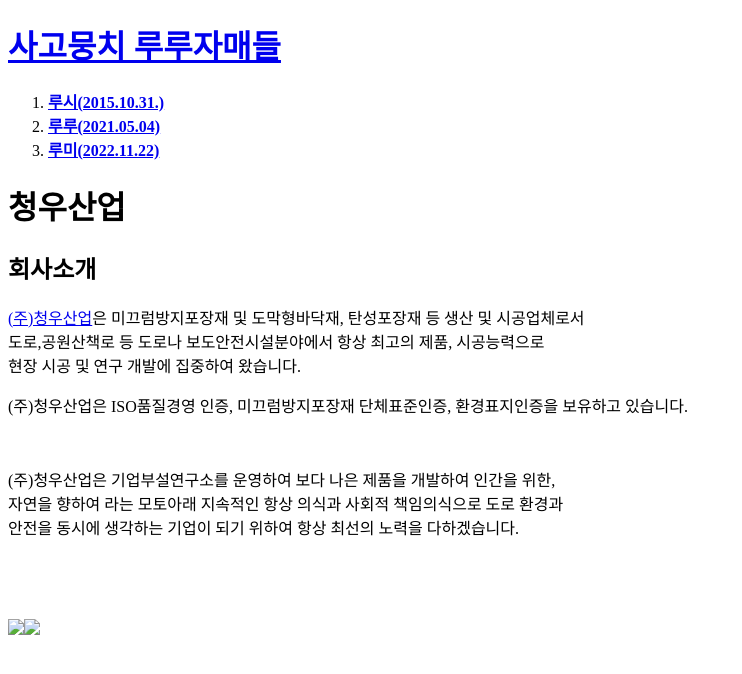
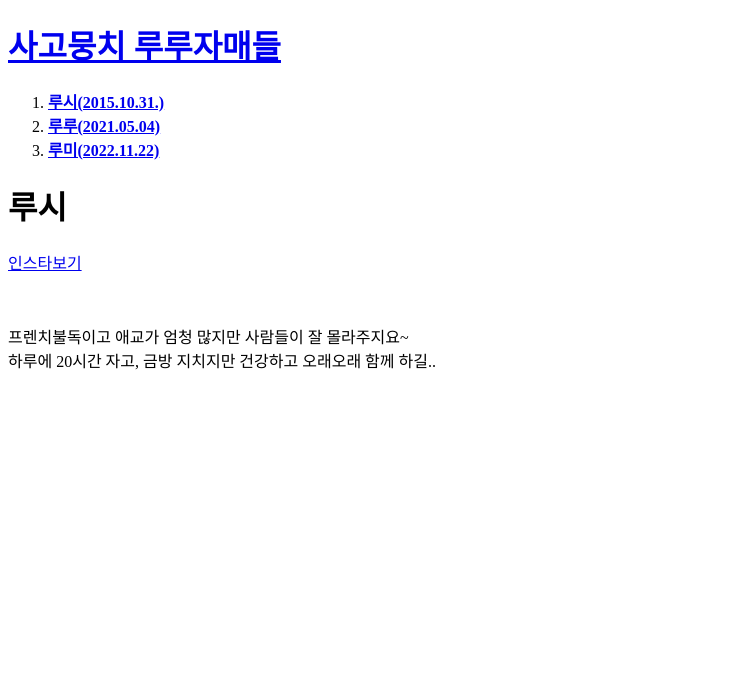
Before and after one commit to hy130626/CW, a plain HTML site: page 3.html in a window 1280 px wide. Shown: the whole page, without its empty margins (0-742 px from the left). Drawn offline with Linux system fonts and the light colour scheme.

Commit message:
Update 3.html

```diff
--- a/3.html
+++ b/3.html
@@ -11,17 +11,24 @@
   <li><a href="2.html"><strong><u>루루(2021.05.04)</u></strong></a></li>
   <li><a href="4.html"><strong><u>루미(2022.11.22)</u></strong></a></li>
 </ol>
-<h1>청우산업</h1>
-<h2>회사소개</h2>
-  <a href="https://www.g2b.go.kr/" target="_blank"> (주)청우산업</a>은 미끄럼방지포장재 및 도막형바닥재, 탄성포장재 등 생산 및 시공업체로서
-   <br>도로,공원산책로 등 도로나 보도안전시설분야에서 항상 최고의 제품, 시공능력으로
-   <br>현장 시공 및 연구 개발에 집중하여 왔습니다.
-<p>(주)청우산업은 ISO품질경영 인증, 미끄럼방지포장재 단체표준인증, 환경표지인증을 보유하고 있습니다.
+<h1>루시</h1>
+  <a href="https://www.instagram.com/m.woouniverse/" target="_blank">인스타보기</a>
+  <p style="margin-top:50px;">
+    프렌치불독이고 애교가 엄청 많지만 사람들이 잘 몰라주지요~
+    <br>하루에 20시간 자고, 금방 지치지만 건강하고 오래오래 함께 하길..
 </p>
-<p style="margin-top:50px;">
-    (주)청우산업은 기업부설연구소를 운영하여 보다 나은 제품을 개발하여 인간을 위한,
-    <br>자연을 향하여 라는 모토아래 지속적인 항상 의식과 사회적 책임의식으로 도로 환경과
-    <br>안전을 동시에 생각하는 기업이 되기 위하여 항상 최선의 노력을 다하겠습니다.</p>
-<p style="margin-top:80px;"><img src="main.jpg" width="20%"><img src="main1.jpg" width="20%"></p>
+<!--Start of Tawk.to Script-->
+<script type="text/javascript">
+  var Tawk_API=Tawk_API||{}, Tawk_LoadStart=new Date();
+  (function(){
+  var s1=document.createElement("script"),s0=document.getElementsByTagName("script")[0];
+  s1.async=true;
+  s1.src='https://embed.tawk.to/646577ca74285f0ec46c19af/1h0m5ns2a';
+  s1.charset='UTF-8';
+  s1.setAttribute('crossorigin','*');
+  s0.parentNode.insertBefore(s1,s0);
+  })();
+  </script>
+  <!--End of Tawk.to Script-->
 </body>
 </html>
```
